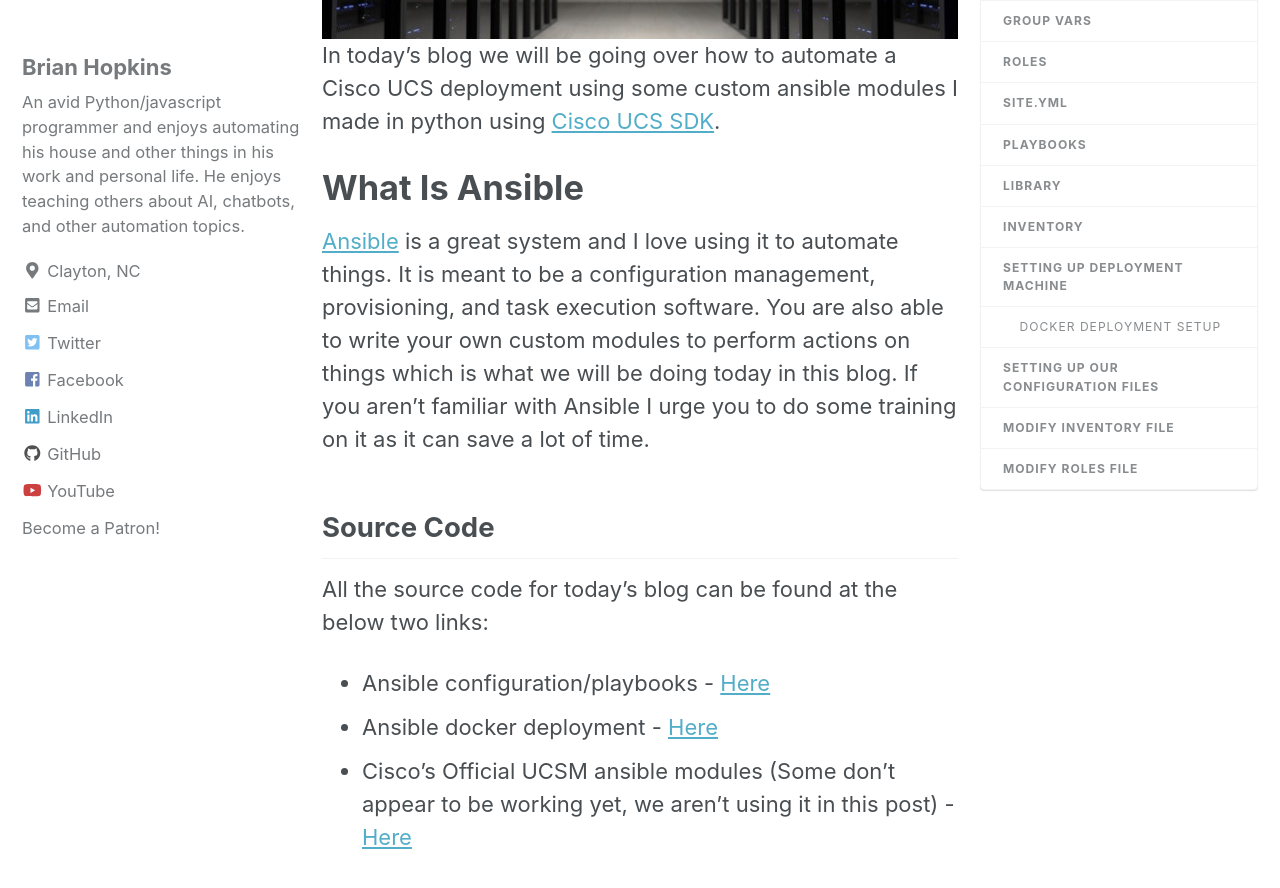
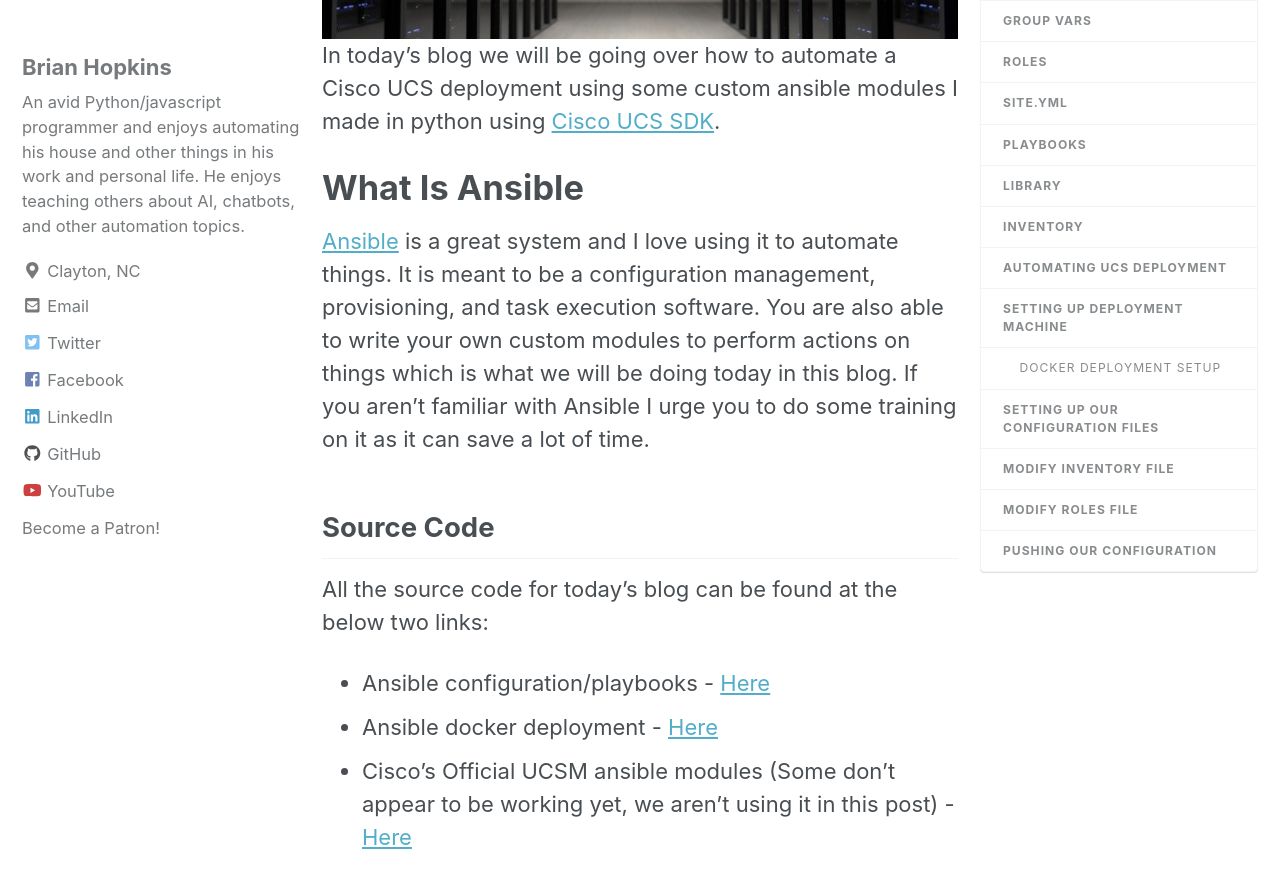
Before and after one commit to Geeked-Out-Solutions/blog, a Jekyll site: the page built from _posts/2018-03-15-automate-ucs-deployment-ansible.md, in a window 1280 px wide and 900 px high, scrolled down 664 px. Shown: the top 888 px of the window. Built offline with Jekyll 4.4.1, drawn with Linux system fonts in a browser that asks for light colours; nearby versions of some CDN libraries; comment, search, counter and statistics services are not loaded.

Commit message:
updating headers

````diff
--- a/_posts/2018-03-15-automate-ucs-deployment-ansible.md
+++ b/_posts/2018-03-15-automate-ucs-deployment-ansible.md
@@ -54,7 +54,7 @@
 ## Inventory
 This is where we specify our UCSM instances and login information that we want to perform our playbooks against.
 
-# Automating UCS Deployment
+## Automating UCS Deployment
 Ok so lets now automate our UCS setup and test out our site.yml file with some of the playbook options we have configured.
 
 ## Setting Up Deployment Machine
@@ -187,7 +187,7 @@
 - "192.168.1.5"
 - "192.168.1.6"
 ```
-# Pushing Our Configuration
+## Pushing Our Configuration
 Great now if everything is setup correctly we should now be ready to push our configuration to our UCS. We just need to ensure we know what our path is to our UCS ansible files then perform the below command replacing the /path/ansible-ucs to whatever path your files are in:
 `docker run -it -v /path/ucsm-ansible:/opt/ansible-ucs ansible-ucs ansible-playbook -i inventory site.yml`
 If successful you should see output like below in the screen:
````
